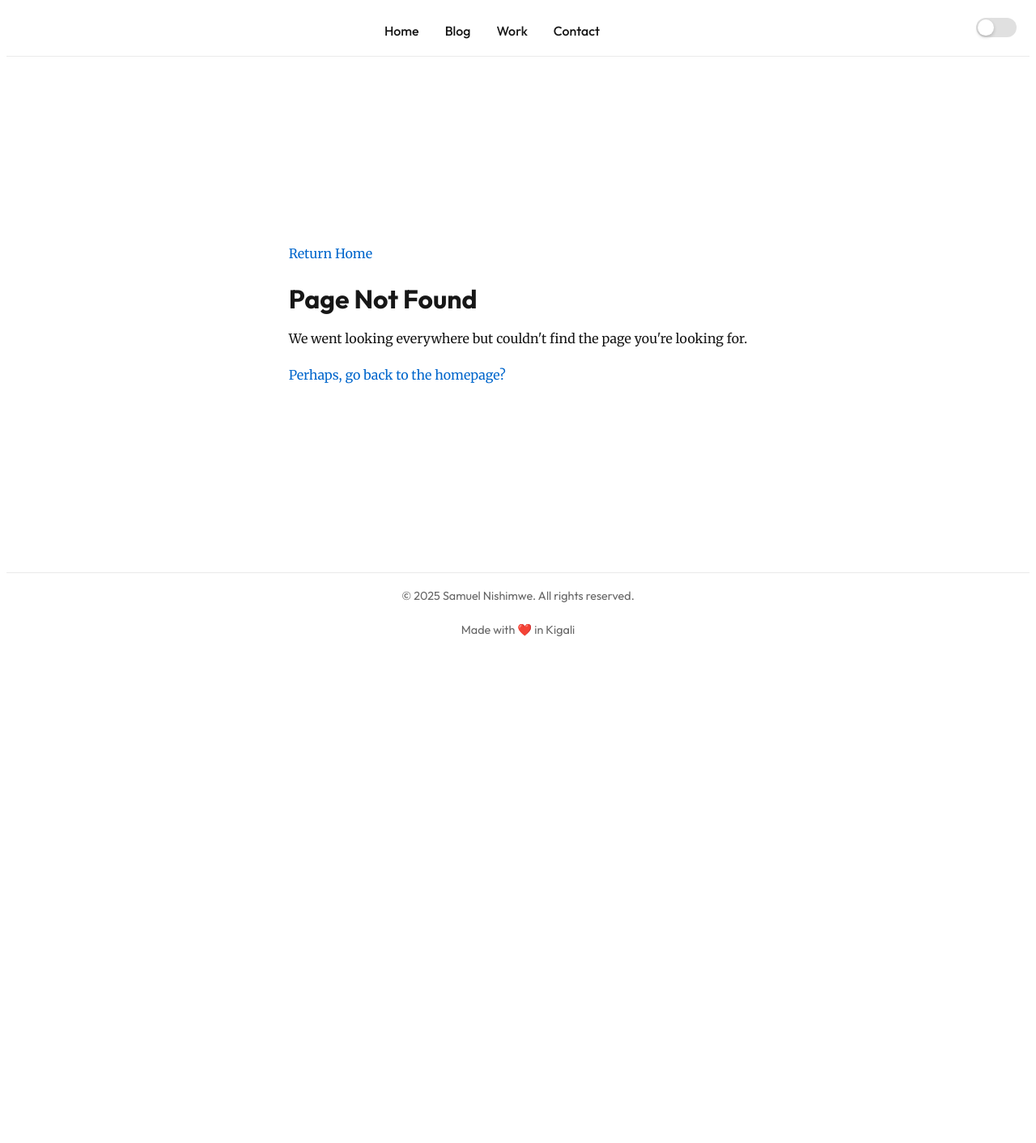
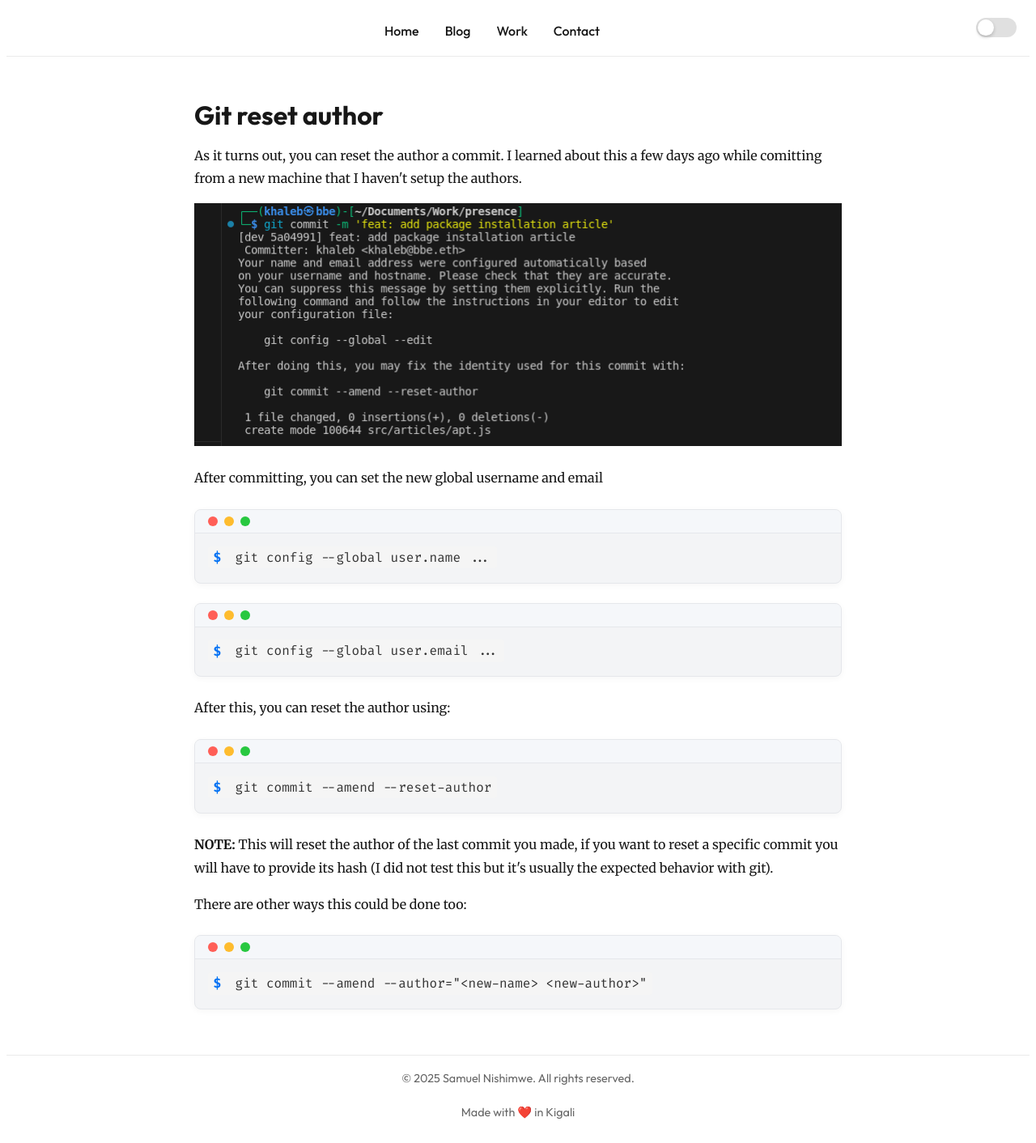
Before and after one commit to ceelogre/presence, a Next.js app: page /blog/git-author in a window 1280 px wide. Before the commit this address had no page. Shown: the whole page at 81% size. Before the commit the page ends 816 px from the top, so only its background shows below. Built offline with nearby package versions, Linux system fonts and the light colour scheme.

Commit message:
feat: add git author article

```diff
--- /dev/null
+++ b/src/app/blog/git-author/page.tsx
@@ -0,0 +1,27 @@
+import Image from 'next/image';
+import TerminalBlock from '@/components/TerminalBlock';
+
+const AuthorReset = () => {
+    return (
+        <div>
+            <h1>Git reset author</h1>
+            <p>As it turns out, you can reset the author a commit. I learned about this a few days ago while comitting from a new machine that I haven't setup the authors.</p>
+            <Image
+                src='/assets/git-reset-author.png'
+                alt="A screenshot of git reset author message"
+                width={800}
+                height={300}
+            />
+            <p>After committing, you can set the new global username and email</p>
+            <TerminalBlock>git config --global user.name ...</TerminalBlock>
+            <TerminalBlock>git config --global user.email ...</TerminalBlock>
+            <p>After this, you can reset the author using:</p>
+            <TerminalBlock>git commit --amend --reset-author</TerminalBlock>
+            <p><b>NOTE:</b> This will reset the author of the last commit you made, if you want to reset a specific commit you will have to provide its hash (I did not test this but it&apos;s usually the expected behavior with git).</p>
+            <p>There are other ways this could be done too:</p>
+            <TerminalBlock>git commit --amend --author=&quot;&lt;new-name&gt; &lt;new-author&gt;&quot;</TerminalBlock>
+        </div>
+    )
+}
+
+export default AuthorReset
```
Also changed, not shown: src/app/blog/git-author.js (deleted, +0 -19 lines), public/assets/git-reset-author.png (added).
